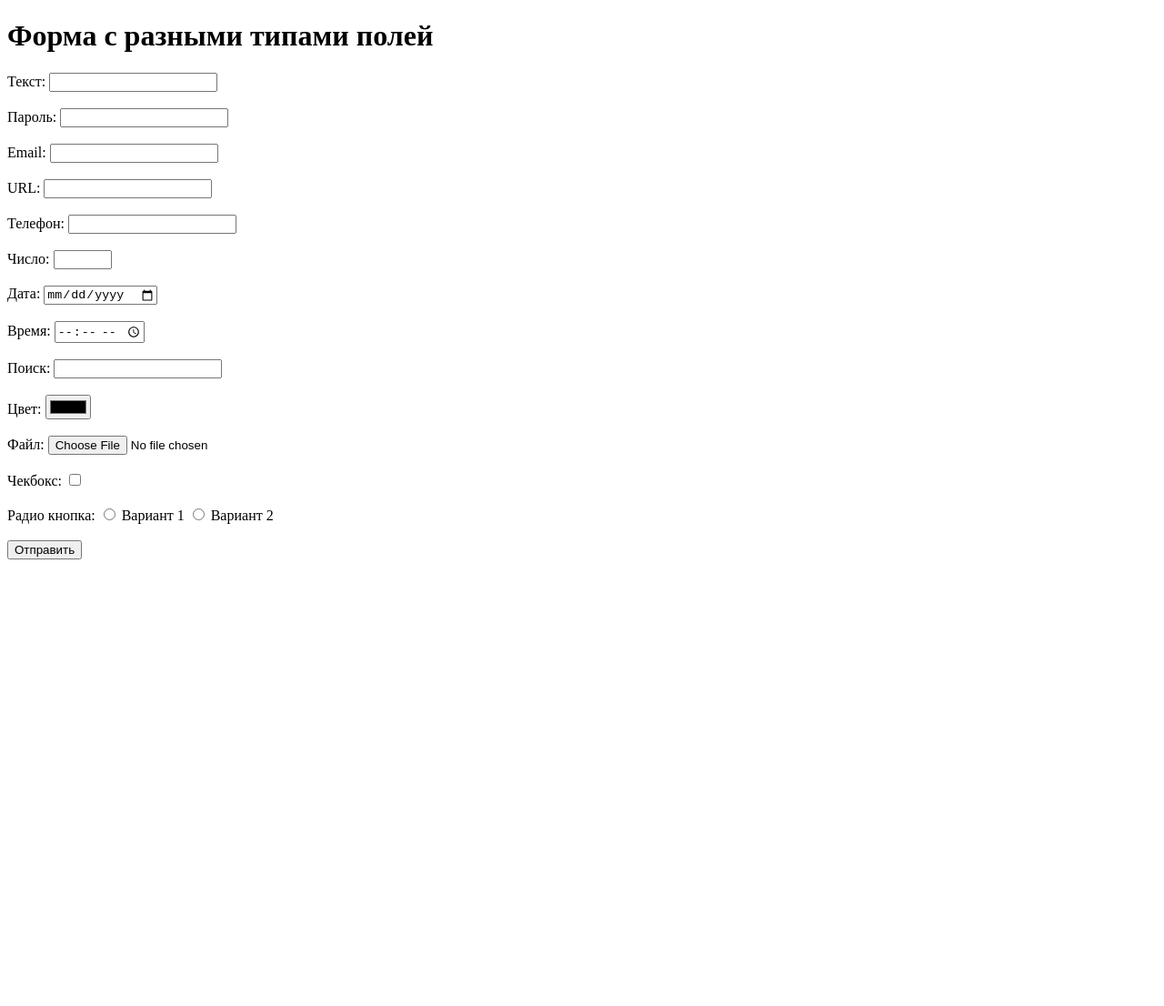
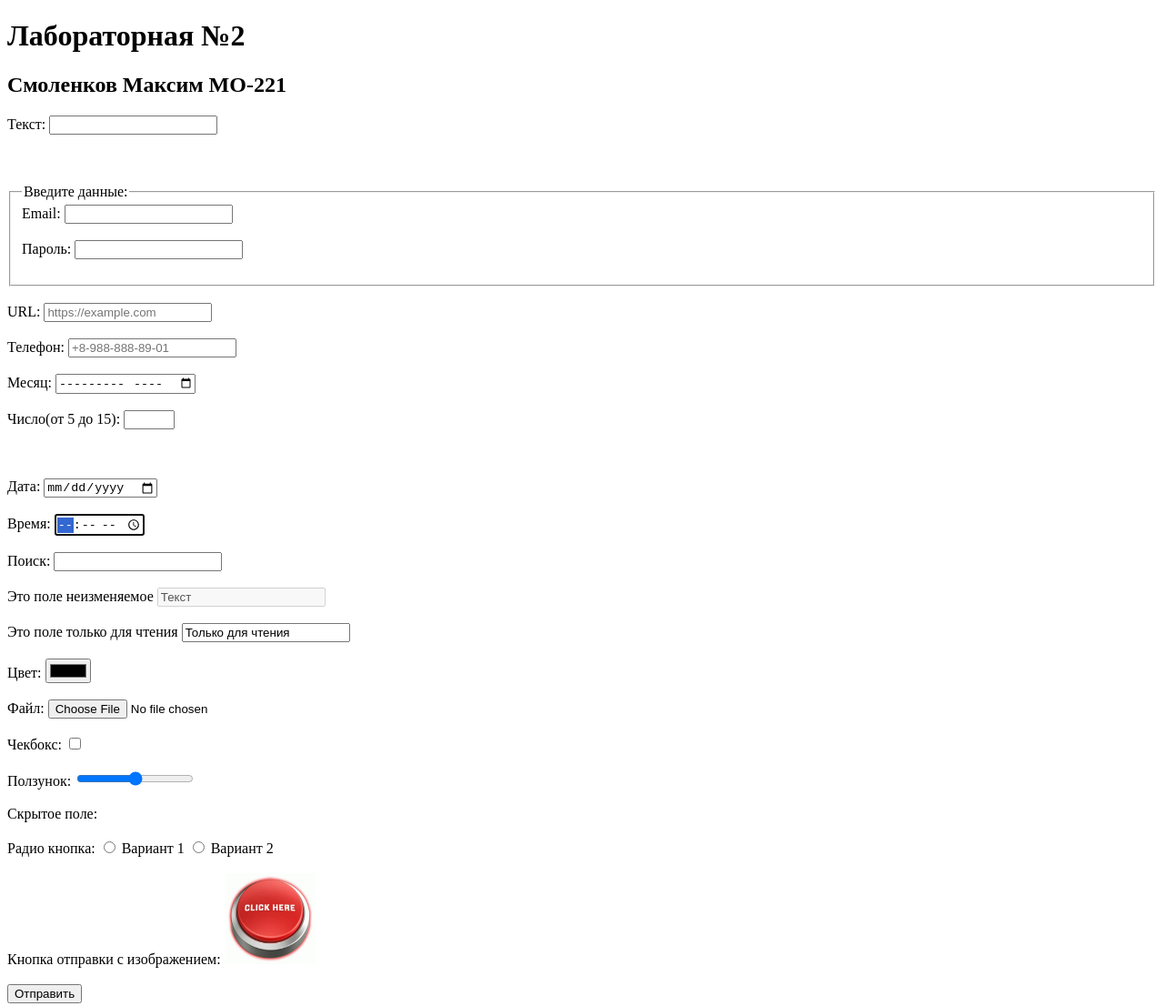
Before and after one commit to MaksimSmolenkov/Web, a plain HTML site: page l2.html in a window 1280 px wide. Shown: the whole page at 91% size. Before the commit the page ends 800 px from the top, so only its background shows below. Drawn offline with Linux system fonts and the light colour scheme.

Commit message:
some changes

```diff
--- a/l2.html
+++ b/l2.html
@@ -2,39 +2,63 @@
 <html lang="ru">
 <head>
     <meta charset="UTF-8">
-    <meta name="viewport" content="width=device-width, initial-scale=1.0">
     <title>Форма с разными типами input</title>
 </head>
     <body>
-        <h1>Форма с разными типами полей</h1>
+        <h1>Лабораторная №2</h1>
+        <h2>Смоленков Максим МО-221</h2>
 
         <form action="#" method="post">
             <label for="text">Текст:</label>
-            <input type="text" id="text" name="text"><br><br>
+            <input type="text" id="text" name="text" list="text-options"><br><br>
+            <datalist id="text-options">
+                <option value="Option 1">
+                <option value="Option 2">
+                <option value="Option 3">
+            </datalist><br><br>
 
-            <label for="password">Пароль:</label>
-            <input type="password" id="password" name="password"><br><br>
-
-            <label for="email">Email:</label>
-            <input type="email" id="email" name="email"><br><br>
+            <fieldset>
+                <legend>Введите данные:</legend>
+                <label for="email">Email:</label>
+                <input type="email" required  id="email" name="email"><br><br>
+                <label for="password">Пароль:</label>
+                <input type="password" required  id="password" name="password"><br><br>
+            </fieldset> <br>
 
             <label for="url">URL:</label>
-            <input type="url" id="url" name="url"><br><br>
+            <input type="url" placeholder="https://example.com" id="url" name="url"><br><br>
 
             <label for="tel">Телефон:</labela>
-            <input type="tel" id="tel" name="tel"><br><br>
+            <input type="tel" placeholder="+8-988-888-89-01"
+            pattern="\+\d-\d{3}-\d{3}-\d{3}-\d{2}-\d{2}" id="tel" name="tel"><br><br>
 
-            <label for="number">Число:</label>
-            <input type="number" id="number" name="number" min="1" max="100"><br><br>
+            <label for="month">Месяц:</labela>
+            <input type="month" id="month" name="month"><br><br>
+
+            <label for="number">Число(от 5 до 15):</label>
+            <input type="number" id="number" min = 5 max = 15 name="number" min="1" max="100" list="number-options"><br><br>
+            <datalist id="number-options">
+                <option value="5">
+                <option value="6">
+                <option value="7">
+                <option value="8">
+                <option value="9">
+            </datalist><br><br>
 
             <label for="date">Дата:</label>
-            <input type="date" id="date" name="date"><br><br>
+            <input type="date" placeholder="Месяц Год" id="date" name="date"><br><br>
 
             <label for="time">Время:</label>
-            <input type="time" id="time" name="time"><br><br>
+            <input type="time" id="time" autofocus name="time"><br><br>
 
             <label for="search">Поиск:</label>
             <input type="search" id="search" name="search"><br><br>
+
+            <label for="textx">Это поле неизменяемое</label>
+            <input type="text" disabled value = Текст id="textx" name="textx"><br><br>
+
+            <label for="textx">Это поле только для чтения</label>
+            <input type="text" readonly value = "Только для чтения" id="textx" name="textx"><br><br>
 
             <label for="color">Цвет:</label>
             <input type="color" id="color" name="color"><br><br>
@@ -43,7 +67,13 @@
             <input type="file" id="file" name="file"><br><br>
 
             <label for="checkbox">Чекбокс:</label>
-            <input type="checkbox" id="checkbox" name="checkbox"><br><br>
+            <input type="checkbox" required  id="checkbox" name="checkbox"><br><br>
+
+            <label for="range">Ползунок:</label>
+            <input type="range" id="range" name="range"><br><br>
+
+            <label for="hidden">Скрытое поле:</label>
+            <input type="hidden" id="hidden" name="hidden"><br><br>
 
             <label>Радио кнопка:</label>
             <input type="radio" id="radio1" name="radio" value="option1">
@@ -51,6 +81,9 @@
             <input type="radio" id="radio2" name="radio" value="option2">
             <label for="radio2">Вариант 2</label><br><br>
 
+            <label>Кнопка отправки с изображением:</label>
+            <input type="image" src="2.jpg" alt="Отправить форму" width="100" height="100"><br><br>
+
             <input type="submit" value="Отправить">
         </form>
 
```
